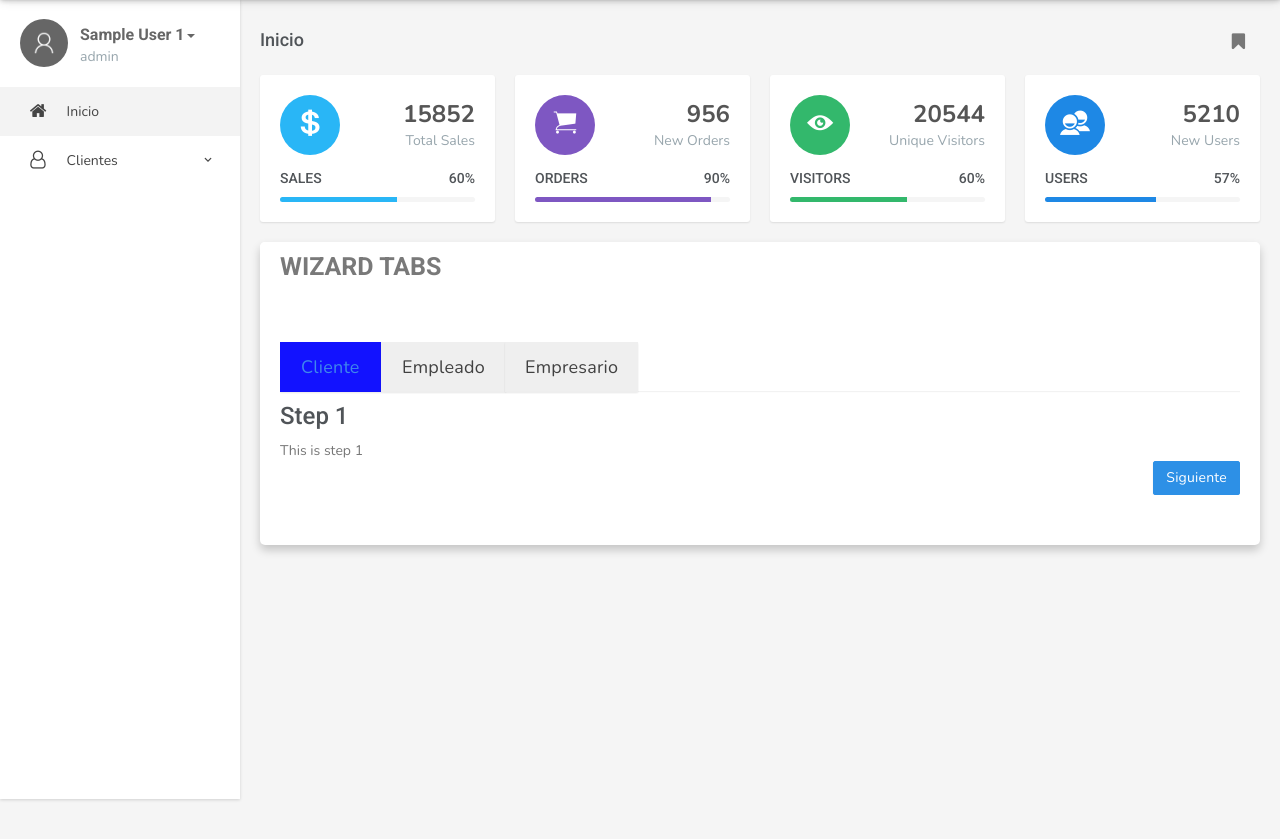
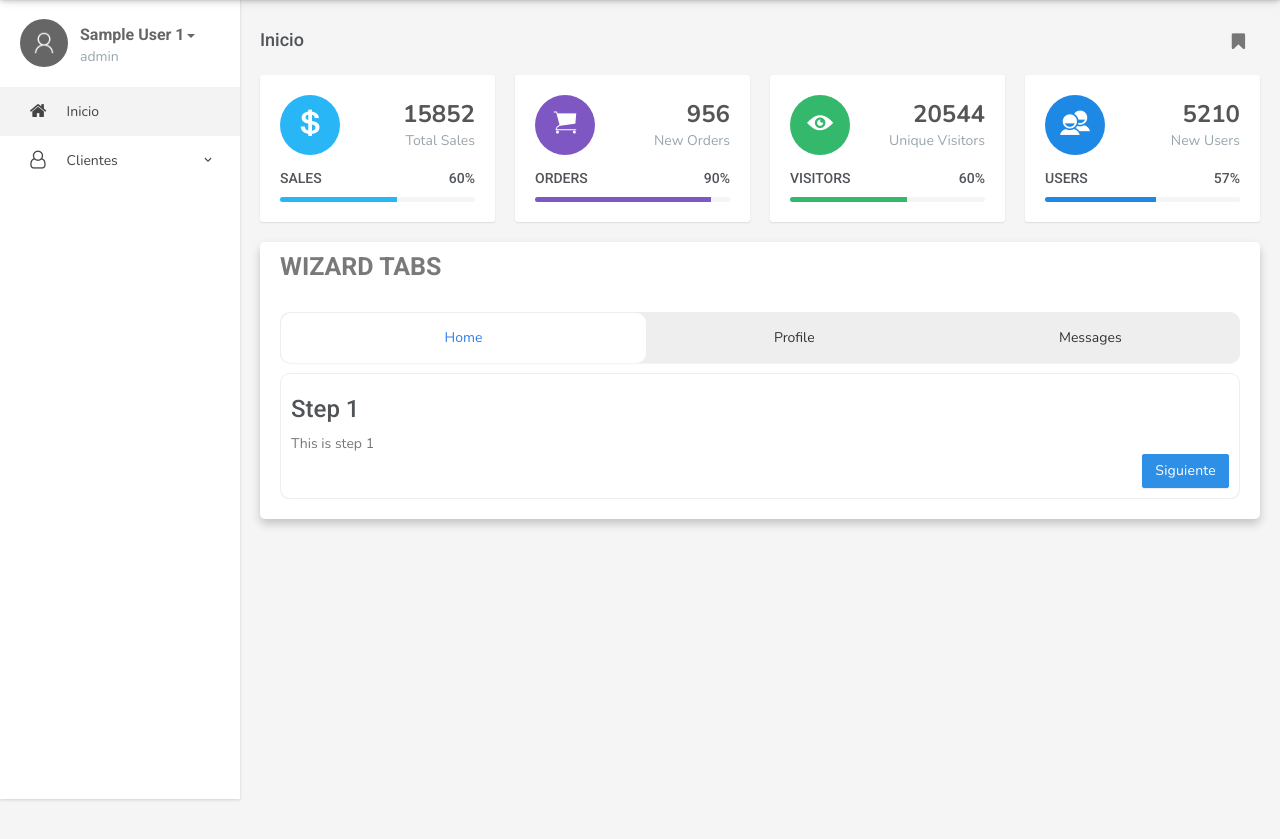
Before and after one commit to HectorRamos/fast-cash, a CodeIgniter app: page /Trabajo_Fast_Cash/Home/main in a window 1280 px wide. Shown: the part 71-910 px from the top of the page. Run offline with CodeIgniter, Linux system fonts and the light colour scheme; the visitor is signed in with stand-in values (Sample User, id 1); some web fonts are replaced.

Commit message:
tabs clientes y otros cambios

```diff
--- a/application/views/Base/content.php
+++ b/application/views/Base/content.php
@@ -108,36 +108,26 @@
                                     </div>
                                     <div class="panel-body">
                                         <div class="wizard">
-                                        <!-- <div class="wizard-inner"> -->
-                                            <!-- <div class="connecting-line"></div> -->
-                                            <ul class="nav nav-tabs" role="tablist">
+                                          <div role="tabpanel">
+                                          <!-- Nav tabs -->
+                                          <ul class="nav nav-tabs nav-justified nav-tabs-dropdown" role="tablist">
+                                            <li role="presentation" class="active"><a href="#home" class="btn-block waves-effect waves-light" aria-controls="home" role="tab" data-toggle="tab">Home</a></li>
+                                            <li role="presentation" class="disabled"><a href="#profile" class="btn-block waves-effect waves-light" aria-controls="profile" role="tab" data-toggle="tab">Profile</a></li>
+                                            <li role="presentation" class="disabled"><a href="#messages" class="btn-block waves-effect waves-light" aria-controls="messages" role="tab" data-toggle="tab">Messages</a></li>
+                                            <div class="clearfix"></div>
+                                          </ul>
 
-                                                <li class="active">
-                                                    <a href="#step1" class="btn btn-block btn-lg btn-primary waves-effect waves-light" data-toggle="tab" aria-controls="step1" role="tab" title="Step 1"> Cliente
-                                                    </a>
-                                                </li>
-
-                                                <li role="presentation" class="disabled">
-                                                    <a href="#step2" class="btn btn-block btn-lg btn-primary waves-effect waves-light" data-toggle="tab" aria-controls="step2" role="tab" title="Step 2"> Empleado
-                                                    </a>
-                                                </li>
-                                                <li role="presentation" class="disabled">
-                                                    <a href="#step3" class="btn btn-block btn-lg btn-primary waves-effect waves-light" data-toggle="tab" aria-controls="step3" role="tab" title="Step 3"> Empresario
-                                                    </a>
-                                                </li>
-                                            </ul>
-                                        <!-- </div> -->
-
+                                          <!-- Tab panes -->
                                           <form role="form">
-                                            <div class="tab-content">
-                                                <div class="tab-pane active" role="tabpanel" id="step1">
+                                              <div class="tab-content margn">
+                                                <div role="tabpanel" class="tab-pane active" id="home">
                                                     <h3>Step 1</h3>
                                                     <p>This is step 1</p>
                                                     <ul class="list-inline pull-right">
                                                         <li><button type="button" class="btn btn-primary next-step">Siguiente</button></li>
                                                     </ul>
                                                 </div>
-                                                <div class="tab-pane" role="tabpanel" id="step2">
+                                                <div role="tabpanel" class="tab-pane" id="profile">
                                                     <h3>Step 2</h3>
                                                     <p>This is step 2</p>
                                                     <ul class="list-inline pull-right">
@@ -145,10 +135,10 @@
                                                         <button type="button" class="btn btn-primary next-step">Siguiente</button></li>
                                                     </ul>
                                                 </div>
-                                                <div class="tab-pane" role="tabpanel" id="step3">
+                                                <div role="tabpanel" class="tab-pane" id="messages">
                                                     <h3>Step 3</h3>
                                                     <p>This is step 3</p>
-                                                    <ul class="list-inline pull-right">
+                                                    <ul class=" pull-right">
                                                         <li><button type="button" class="btn btn-default prev-step">Atras</button>
                                                         <button type="button" class="btn btn-success btn-info-full next-step">Guardar</button></li>
                                                     </ul>
@@ -157,152 +147,186 @@
                                               </div>
                                           </form>
                                          </div>
-                                </section>
+                                        </div>
                                     </div>  <!-- End panel-body -->
                                 </div> <!-- End panel -->
 
                             </div> <!-- end col -->
 
                         </div> <!-- End row -->
+
+
    <style type="text/css">
-.wizard {
-    margin: 30px auto;
-    background: #fff;
+
+.nav-tabs-dropdown {
+    background: #eee;
+    color: #fff;
+    display: block;
+    /*font-size: 12px;*/
+    line-height: 1em;
+    margin: 0;
+    padding: 5px 110px;
+    /*position: fixed;*/
+    border: 1px solid #eee;
+    border-radius: 10px;
+    /*top: 2px;*/
+    /*right: -100px;*/
+    text-align: center;
+    text-decoration: none;
+    /*transform: rotate(45deg);*/
 }
 
-/*    .wizard .nav-tabs {
+
+/*.nav-tabs-dropdown {
+  display: block;
+  display: -webkit-flex;
+  display: -moz-flex;
+  display: flex;
+  -webkit-flex-wrap: wrap;
+  -moz-flex-wrap: wrap;
+  flex-wrap: wrap;
+  margin: 0;
+  overflow: hidden; }*/
+/*ggggggggggggggggg*/
+
+.margn{
+    padding: 10px;
+    margin-top: 10px;
+      border: 1px solid #eee;
+      border-radius: 10px;
+}
+/*   .nav-tabs-dropdown:after {
+      border: 1px solid #dddddd;
+      border-radius: 5px;
+      overflow: hidden;
       position: relative;
-        margin: 40px auto;
-        margin-bottom: 0;
-        border-bottom-color: #e0e0e0;
+      top: 8px;
+      right: 15px;
+      z-index: 2;
+      pointer-events: none;
+   }*/
+/*   .nav-tabs-dropdown:after {
+      content: "☰";
+      position: absolute;
+      top: 8px;
+      right: 15px;
+      z-index: 2;
+      pointer-events: none;
+   }*/
+/*   .nav-tabs-dropdown .open a {
+      position: relative;
+      display: block;
+    }
+    .nav-tabs-dropdown .open > li.active > a {
+      background-color: #eeeeee;
+    }*/
+   .nav-tabs-dropdown li {
+      display: block;
+      padding: 0;
+      vertical-align: bottom;
+   }
+   .nav-tabs-dropdown > li > a {
+      position: absolute;
+      top: 0;
+      left: 0;
+      margin: 0;
+      width: 100%;
+      height: 100%;
+      display: inline-block;
+      border-color: transparent;
+   }
+   .nav-tabs-dropdown li a:focus,
+   .nav-tabs-dropdown li a:hover,
+   .nav-tabs-dropdown li a:active {
+      border-color: transparent;
+      /*background: gray;*/
+      /*color: #fff;*/
    }
 
-    .wizard > div.wizard-inner {
+   .nav-tabs-dropdown > li.active > a {
+      border-radius: 10px;
+      display:block;
+      border-color: transparent;
       position: relative;
+      z-index: 1;
+      background: #000;
+    }
+   .nav-tabs-dropdown > li.active > a:focus,
+   .nav-tabs-dropdown > li.active > a:hover,
+   .nav-tabs-dropdown > li.active > a:active {
+      border-color: transparent;
+           /*background: #000; */
+   }
+
+
+/*.nav-tabs.nav-tabs-dropdown,
+.nav-tabs-dropdown {
+ @media (max-width: 767px) {*/
+/*      border: 1px solid #dddddd;
+      border-radius: 5px;
+      overflow: hidden;
+      position: relative;*/
+
+/*      &::after {
+        content: "☰";
+        position: absolute;
+        top: 8px;
+        right: 15px;
+        z-index: 2;
+        pointer-events: none;
       }*/
 
-/*.connecting-line {
-    height: 2px;
-    background: #e0e0e0;
-    position: absolute;
-    width: 80%;
-    margin: 0 auto;
-    left: 0;
-    right: 0;
-    top: 50%;
-    z-index: 1;
-}
-*/
-.wizard .nav-tabs > li.active > a, .wizard .nav-tabs > li.active > a:hover, .wizard .nav-tabs > li.active > a:focus {
-    background: blue;
-}
-.active a{
-    color: red
+/*      &.open {
+        a {
+          position: relative;
+          display: block;
         }
 
-/*span.round-tab {
-    width: 70px;
-    height: 70px;
-    line-height: 70px;
+        > li.active > a {
+          background-color: #eeeeee;
+        }
+      }*/
+
+
+/*    li {
+      display: block;
+      padding: 0;
+      vertical-align: bottom;
+    }*/
+
+/*    > li > a {
+      position: absolute;
+      top: 0;
+      left: 0;
+      margin: 0;
+      width: 100%;
+      height: 100%;
       display: inline-block;
-    border-radius: 100px;
+      border-color: transparent;
+
+      &:focus,
+      &:hover,
+      &:active {
+        border-color: transparent;
+      }
+    }*/
+
+/*    > li.active > a {
+      display:block;
+      border-color: transparent;
+      position: relative;
+      z-index: 1;
       background: #fff;
-    border: 2px solid #e0e0e0;
-    z-index: 2;
-    position: absolute;
-    left: 0;
-    text-align: center;
-    font-size: 25px;
-}
-span.round-tab i{
-    color:#555555;
-}
-.wizard li.active span.round-tab {
-    background: #fff;
-    border: 2px solid #5bc0de;
 
-}
-.wizard li.active span.round-tab i{
-    color: #5bc0de;
+      &:focus,
+      &:hover,
+      &:active {
+        border-color: transparent;
       }
 
-span.round-tab:hover {
-    color: #333;
-    border: 2px solid #333;
     }*/
-
-/*.wizard .nav-tabs > li {
-    width: 25%;
-}
-
-.wizard li:after {
-    content: " ";
-    position: absolute;
-    left: 46%;
-    opacity: 0;
-    margin: 0 auto;
-    bottom: 0px;
-    border: 5px solid transparent;
-    border-bottom-color: #5bc0de;
-    transition: 0.1s ease-in-out;
-}*/
-
-/*.wizard li.active {*/
-    /*background: #000;*/
-    /*color: #fff;*/
-/*    content: " ";
-    position: absolute;*/
-    /*left: 46%;*/
-    /*opacity: 1;*/
-/*    margin: 0 auto;
-    bottom: 0px;
-    border: 10px solid transparent;*/
-    /*border-bottom-color: #5bc0de;*/
-/*}*/
-
-.wizard .nav-tabs > li a {
-    background: #eee;
-}
-
-    .wizard .nav-tabs > li a:hover {
-        background: gray;
-    }
-/*.wizard .tab-pane {
-    position: relative;
-    padding-top: 50px;
-}*/
-
-/*.wizard h3 {
-    margin-top: 0;
-}*/
-
-/*@media( max-width : 585px ) {
-
-    .wizard {
-        width: 90%;
-        height: auto !important;
-    }*/
-
-/*    span.round-tab {
-        font-size: 16px;
-        width: 50px;
-        height: 50px;
-        line-height: 50px;
-    }
-*/
-/*    .wizard .nav-tabs > li a {
-        width: 50px;
-        height: 50px;
-        line-height: 50px;
-    }
-
-    .wizard li.active:after {
-        content: " ";
-        position: absolute;
-        left: 35%;
-    }
-}*/
-   </style>
+/*  }
+}*/   </style>
    <script type="text/javascript">
        $(document).ready(function () {
     //Initialize tooltips
```
Also changed, not shown: db_fastcash.sql (+78 -162 lines). Lines whose indentation alone changed are shown as unchanged.
